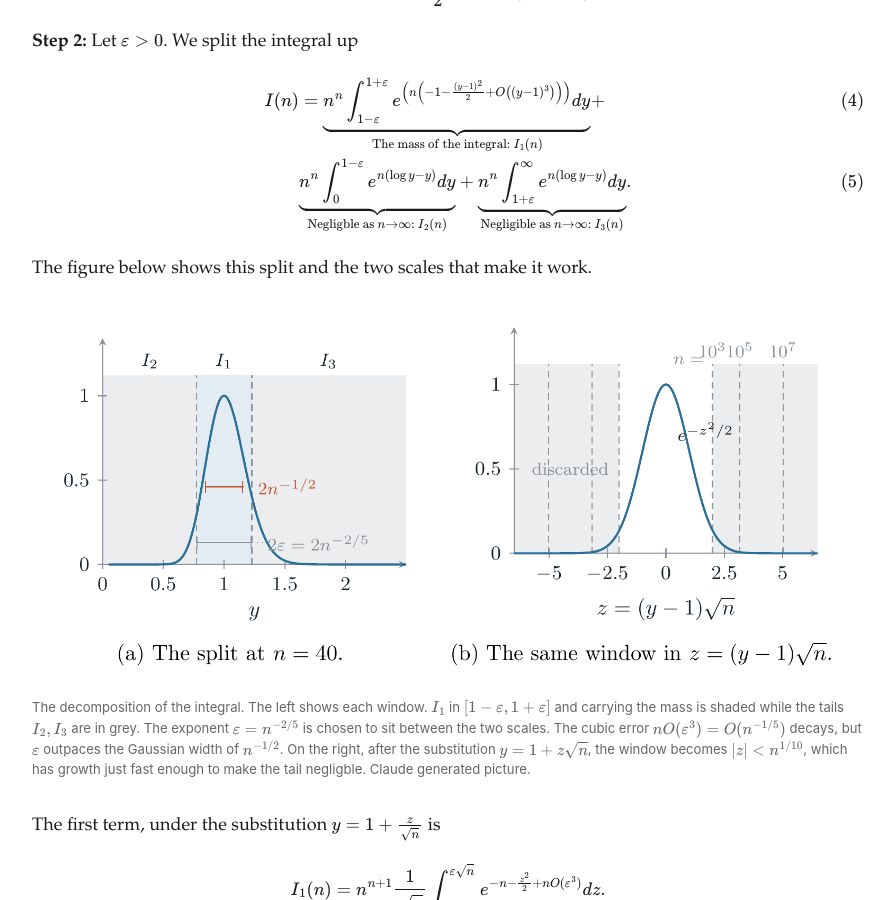
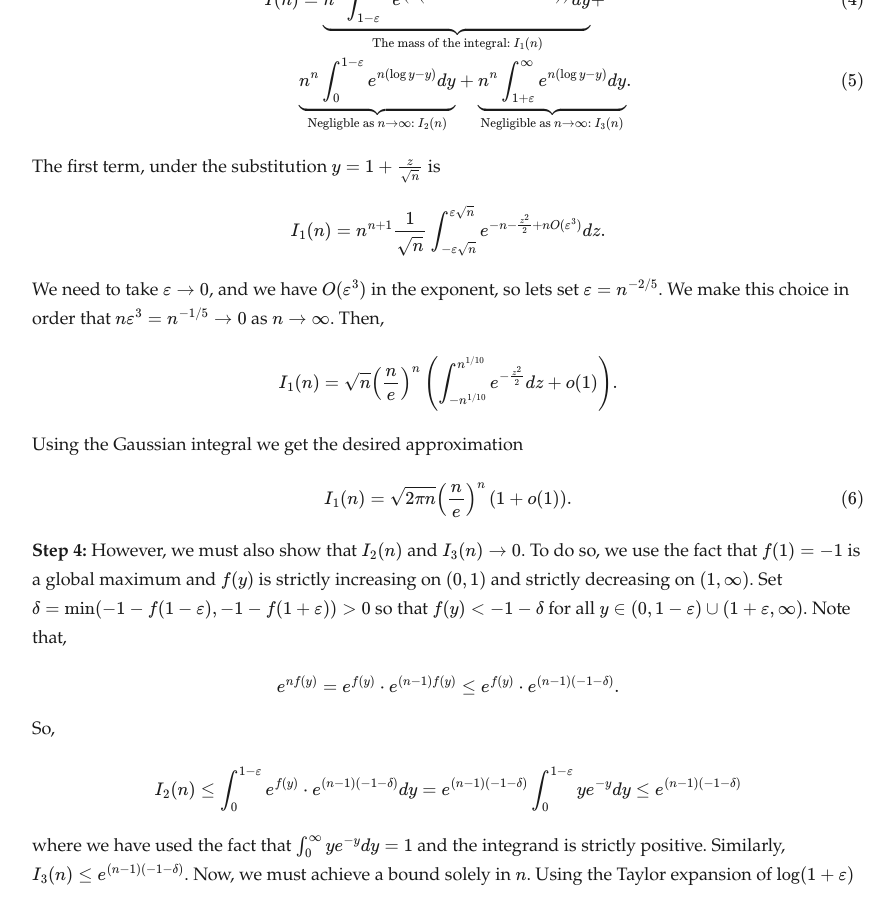
Before and after one commit to oakleafwarrior/oakleafwarrior.github.io, a Jekyll site: the page built from _posts/2026-08-04-steepest-descent-i-laplace-stirling.md, in a window 1280 px wide and 900 px high, scrolled down 2451 px. Shown: the whole window, without its empty margins (192-1086 px from the left). Built offline with Jekyll 4.4.1, drawn with Linux system fonts in a browser that asks for light colours.

Commit message:
editing figures for steepest descent posts

```diff
--- a/_posts/2026-08-04-steepest-descent-i-laplace-stirling.md
+++ b/_posts/2026-08-04-steepest-descent-i-laplace-stirling.md
@@ -114,13 +114,13 @@ $$
 \end{align}
 $$
 
-The figure below shows this split and the two scales that make it work.
+<!-- The figure below shows this split and the two scales that make it work.
 
 {% include figure.html
    src="/assets/img/posts/steepest-descent/fig02-laplace-split.png"
    caption="The decomposition of the integral. The left shows each window. $I_1$ in $[1-\vep,1+\vep]$ and carrying the mass is shaded while the tails $I_2,I_3$ are in grey. The exponent $\vep=n^{-2/5}$ is chosen to sit between the two scales. The cubic error $nO(\vep^3)=O(n^{-1/5})$ decays, but $\vep$ outpaces the Gaussian width of $n^{-1/2}$. On the right, after the substitution $y=1+z\sqrt{n}$, the window becomes $\vert z \vert<n^{1/10}$, which has growth just fast enough to make the tail negligble. Claude generated picture."
    alt="Two panels: the split of the Laplace integral into center and tail regions at n=40, and the same window rescaled to show the Gaussian profile."
-   width="95%" %}
+   width="95%" %} -->
 
 The first term, under the substitution  $y = 1 + \frac{z}{\sqrt{n}}$ is
 
```
Also changed, not shown: research.md (+1 -5 lines), assets/img/posts/steepest-descent/fig01-laplace-concentration.png, assets/img/posts/steepest-descent/fig02-laplace-split.png, assets/img/posts/steepest-descent/fig04-clt-saddle.png, assets/img/posts/steepest-descent/fig05-clt-contour.png, assets/img/posts/steepest-descent/fig06-clt-profile.png.
